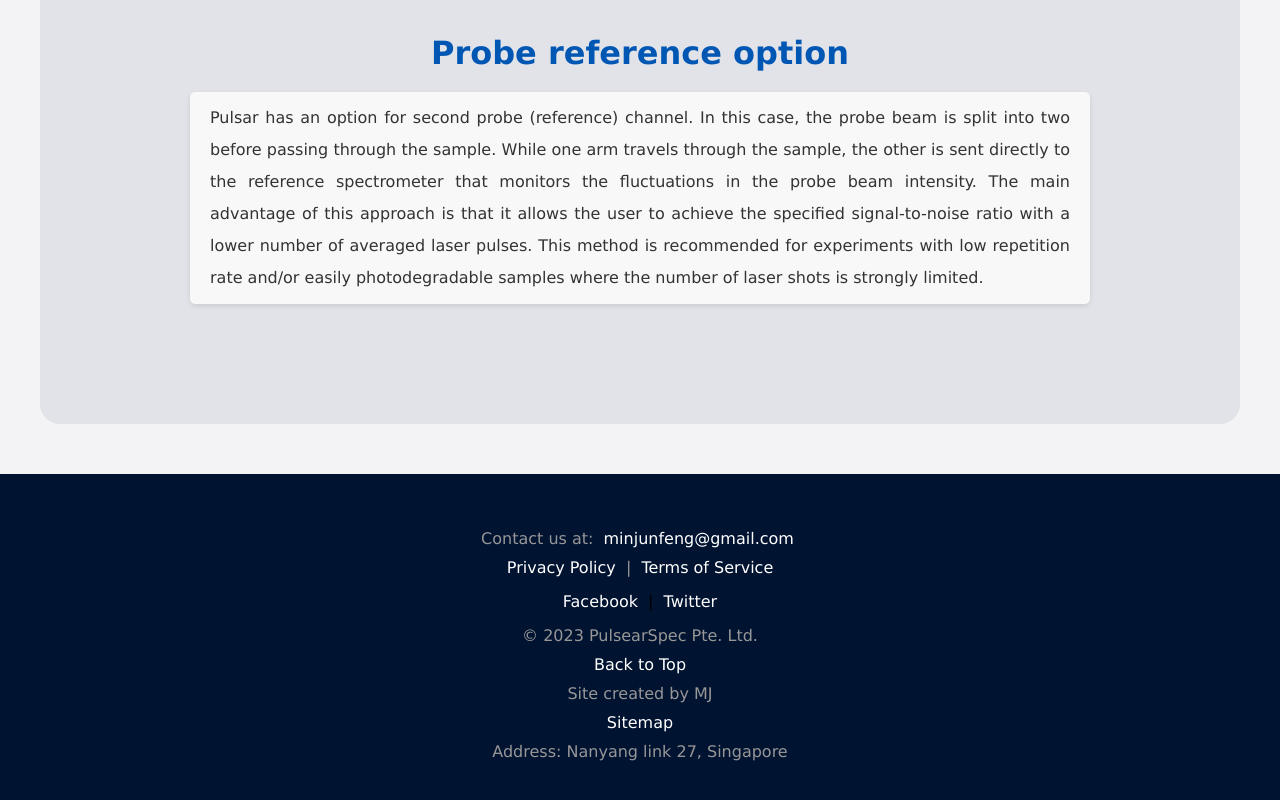
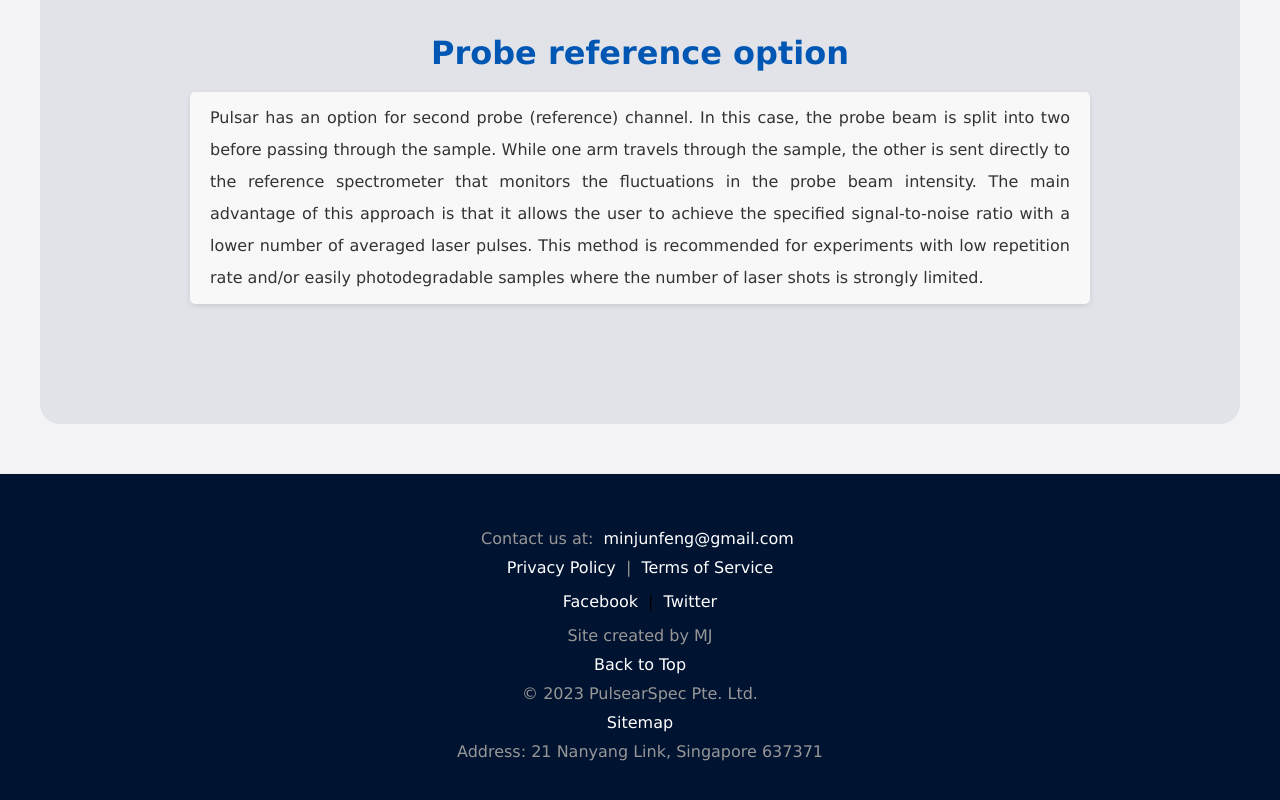
Before and after one commit to Minjun-Feng/PulsearSpec, a plain HTML site: page index.html in a window 1280 px wide. Shown: the part 3402-4202 px from the top of the page. Drawn offline with nearby package versions, Linux system fonts and the light colour scheme; a web font is replaced by a local one.

Commit message:
update address

```diff
--- a/index.html
+++ b/index.html
@@ -259,11 +259,11 @@
 			<a href="#">Facebook</a> |
 			<a href="#">Twitter</a>
 		</div>
+		<p>Site created by MJ</p>
+		<p><a href="#">Back to Top</a></p>
 		<p>&copy; 2023 PulsearSpec Pte. Ltd.</p>
-		<p><a href="#">Back to Top</a></p>
-		<p>Site created by MJ</p>
 		<p><a href="#">Sitemap</a></p>
-		<p>Address: Nanyang link 27, Singapore</p>
+		<p>Address: 21 Nanyang Link, Singapore 637371</p>
 	</footer>
     <script src="script/script.js"></script>
 </body>
```
